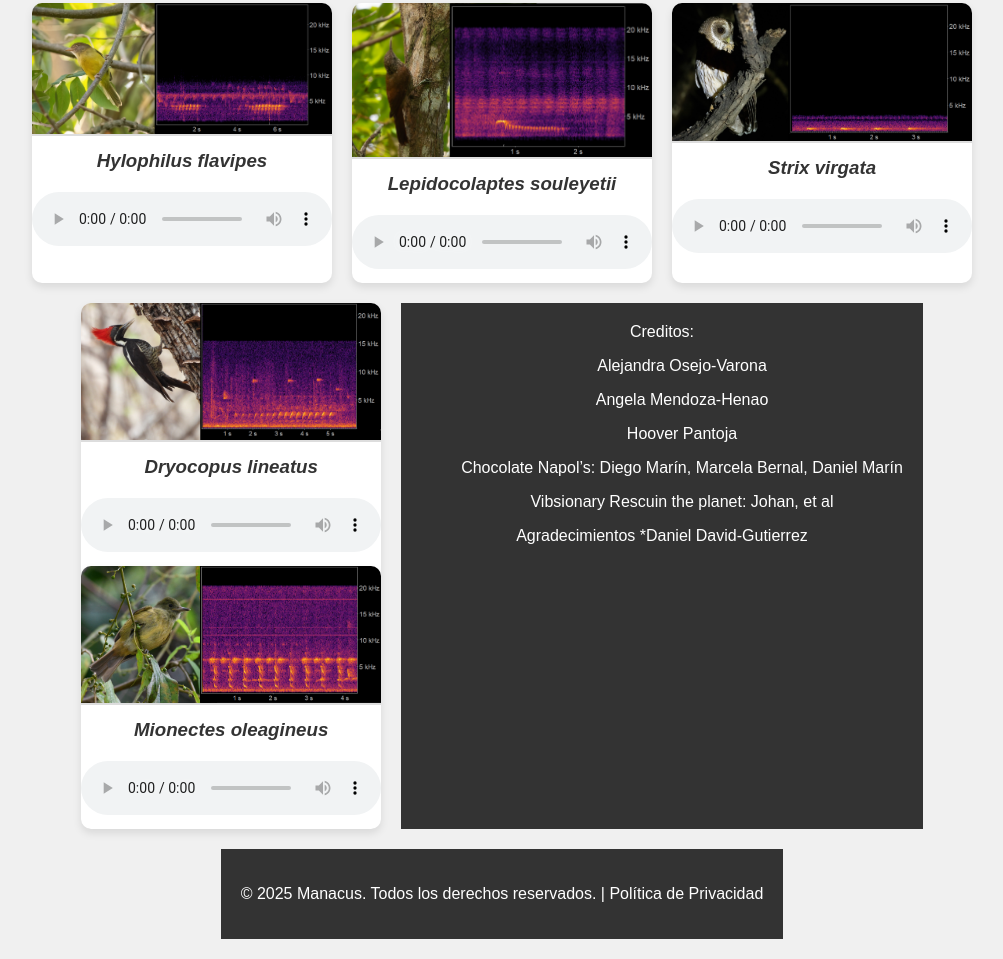
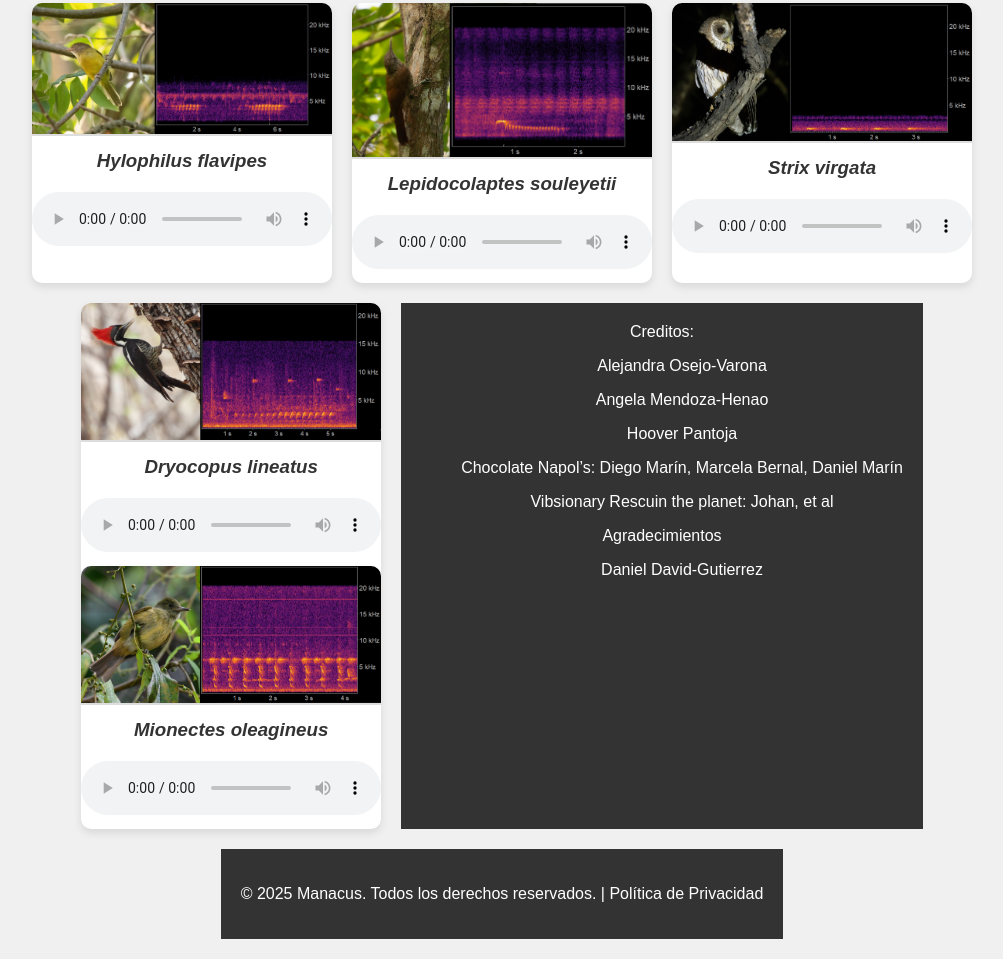
Before and after one commit to Manacus/Manacus, a plain HTML site: page projects/puertoTriunfo.html in a window 1280 px wide. Shown: the part 1489-2448 px from the top of the page, without its empty margins (138-1141 px from the left). Drawn offline with Linux system fonts and the light colour scheme.

Commit message:
Update puertoTriunfo.html

```diff
--- a/projects/puertoTriunfo.html
+++ b/projects/puertoTriunfo.html
@@ -213,7 +213,7 @@ Creditos:
 <ul>Vibsionary Rescuin the planet: Johan, et al</ul>
 
 Agradecimientos
-*Daniel David-Gutierrez
+<ul>Daniel David-Gutierrez</ul>
 
 </footer>
 
```
